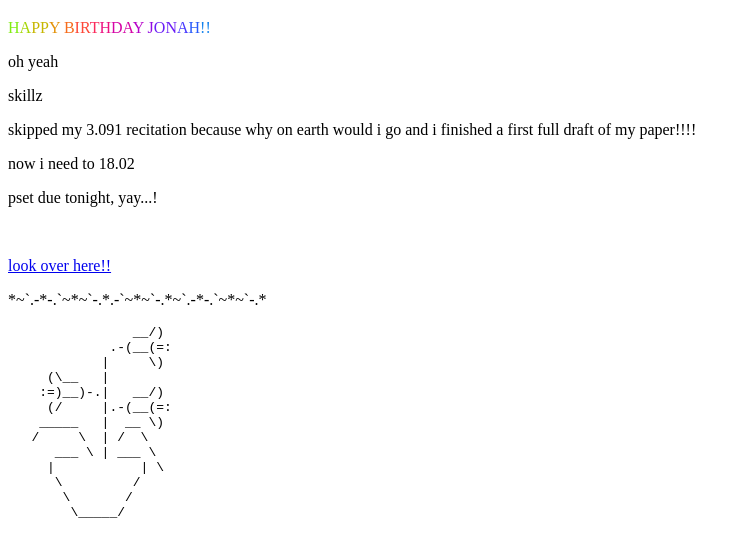
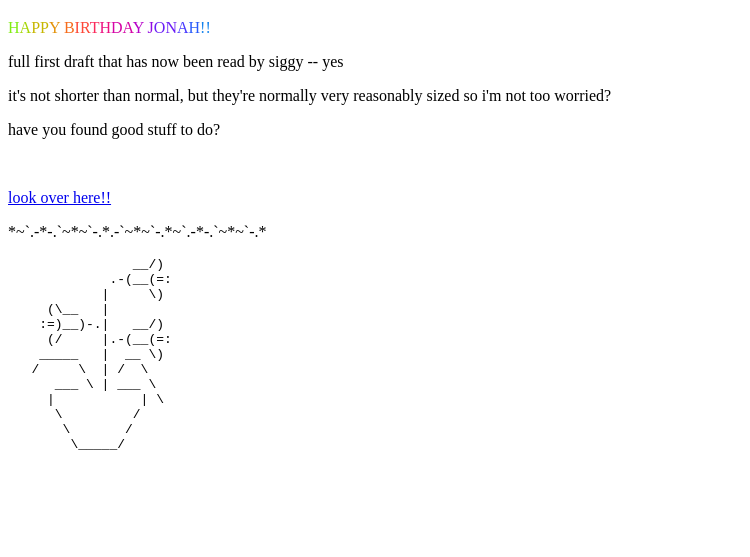
Before and after one commit to talivogel06/biggermystery, a plain HTML site: page index.html in a window 1280 px wide. Shown: the part 61-618 px from the top of the page, without its empty margins (0-750 px from the left). Drawn offline with Linux system fonts and the light colour scheme.

Commit message:
Update index.html

```diff
--- a/index.html
+++ b/index.html
@@ -8,12 +8,10 @@
     <div class="rainbow-text">
 	<span class="block-line"><span><span style="color:#80ed12">H</span><span style="color:#A5D604">A</span><span style="color:#C7B601">P</span><span style="color:#C7B601">P</span><span style="color:#E39209">Y</span></span> <span><span style="color:#F66C1C">B</span><span style="color:#FE4838">I</span><span style="color:#FE4838">R</span><span style="color:#FB295B">T</span><span style="color:#ED1180">H</span><span style="color:#D504A6">D</span><span style="color:#D504A6">A</span><span style="color:#B601C8">Y</span></span> <span><span style="color:#910AE3">J</span><span style="color:#6B1DF6">O</span><span style="color:#6B1DF6">N</span><span style="color:#4739FE">A</span><span style="color:#285BFB">H</span><span style="color:#1181ED">!</span><span style="color:#1181ED">!</span></span></span>
 </div>
-    <p>oh yeah</p>
-    <p>skillz</p>
-	<p>skipped my 3.091 recitation because why on earth would i go and i finished a first full draft of my paper!!!!</p>
-	<p>now i need to 18.02</p>
-	<p>pset due tonight, yay...!</p>
-    <p style="color: white;">lol, fair point</p>
+    <p>full first draft that has now been read by siggy -- yes</p>
+	<p>it's not shorter than normal, but they're normally very reasonably sized so i'm not too worried?</p>
+	<p>have you found good stuff to do?</p>
+    <p style="color: white;">its coldddddddddddd</p>
     <a href="art.html">look over here!!</a>
     <p>*~`.-*-.`~*~`-.*.-`~*~`-.*~`.-*-.`~*~`-.*</p>
     <pre>
```
